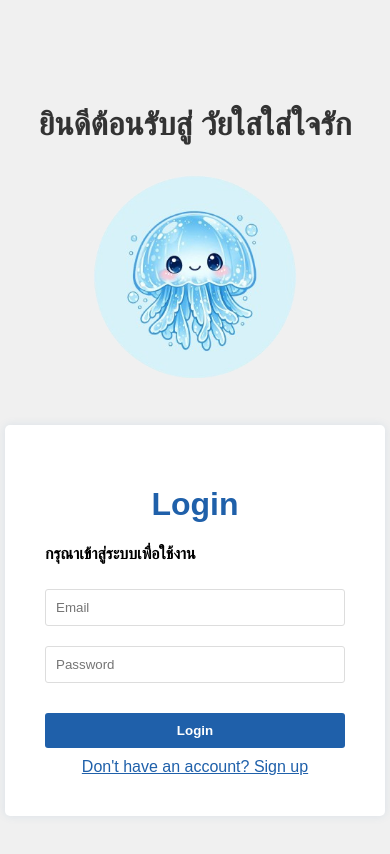
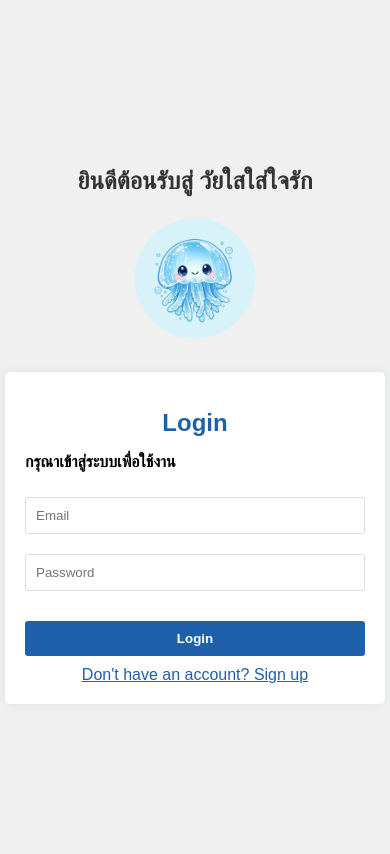
Before and after one commit to thatporn2/waisai, a website: page public/index.html in a window 390 px wide. Drawn offline with Linux system fonts and the light colour scheme; a web font is replaced by a local one.

Commit message:
Make layout responsive for mobile

```diff
--- a/public/index.html
+++ b/public/index.html
@@ -2,23 +2,25 @@
 <html lang="en,th">
 <head>
     <meta charset="UTF-8">
-    <meta name="viewport" content="width=device-width, initial-scale=1.0">
+    <meta name="viewport" content="width=device-width, initial-scale=1.0, maximum-scale=1.0, user-scalable=no">
     <title>my website</title>
     <link href="https://fonts.googleapis.com/css2?family=Trirong:ital,wght@0,100;0,200;0,300;0,400;0,500;0,600;0,700;0,800;0,900;1,100;1,200;1,300;1,400;1,500;1,600;1,700;1,800;1,900&display=swap" rel="stylesheet">
     <style>
         body {
-            font-family: 'Trirong' , sans-serif;
-            margin: 10;
+            font-family: 'Trirong', sans-serif;
+            margin: 0;
             padding: 20px;
             background-color: #f0f0f0;
             display: flex;
             justify-content: center;
             align-items: center;
-            height: 100vh;
-            flex-direction: column; /* Added to stack elements vertically */
+            min-height: 100vh;
+            flex-direction: column;
         }
         .logo {
-            margin-bottom: 20px; /* Space between logo and header */
+            margin-bottom: 20px;
+            display: flex;
+            justify-content: center;
         }
         .login-container {
             background-color: white;
@@ -26,6 +28,8 @@
             border-radius: 5px;
             box-shadow: 0 0 10px rgba(31, 96, 170, 0.1);
             width: 300px;
+            max-width: 90vw;
+            box-sizing: border-box;
         }
         h1 {
             text-align: center;
@@ -38,6 +42,29 @@
             border: 1px solid #ddd;
             border-radius: 3px;
             box-sizing: border-box;
+        }
+        img {
+            max-width: 100%;
+            height: auto;
+        }
+        @media (max-width: 600px) {
+            body {
+                padding: 5px;
+            }
+            .login-container {
+                padding: 20px;
+                width: 100%;
+                max-width: 98vw;
+            }
+            .logo img {
+                width: 180px;
+            }
+            h1 {
+                font-size: 1.5em;
+            }
+            h3 {
+                font-size: 1em !important;
+            }
         }
         button {
             width: 100%;
@@ -66,7 +93,7 @@
 
     <h1>ยินดีต้อนรับสู่ วัยใสใส่ใจรัก</h1> <!-- Highlighted welcome message -->
     <div class="logo">
-        <img src="images/logo.png" alt="Logo" width="300"> <!-- Highlighted logo -->
+        <img src="/images/logo.png" alt="Logo" width="300"> <!-- Highlighted logo -->
     </div>
     </style>
 </head>
```
